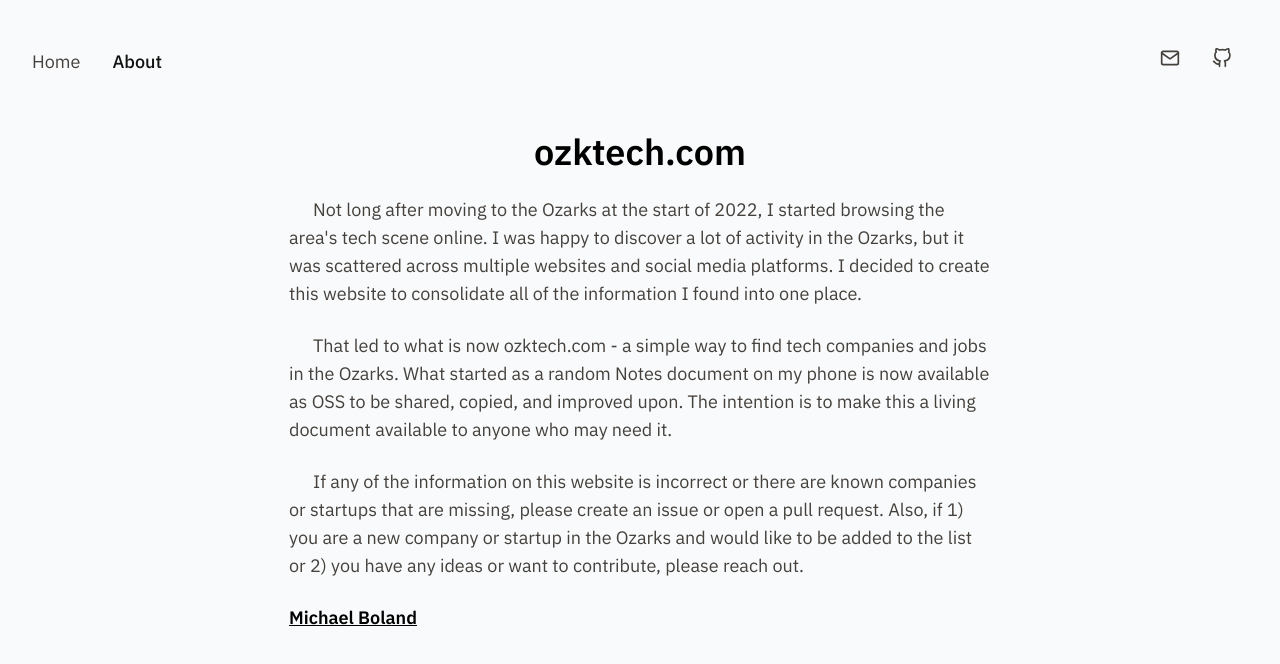
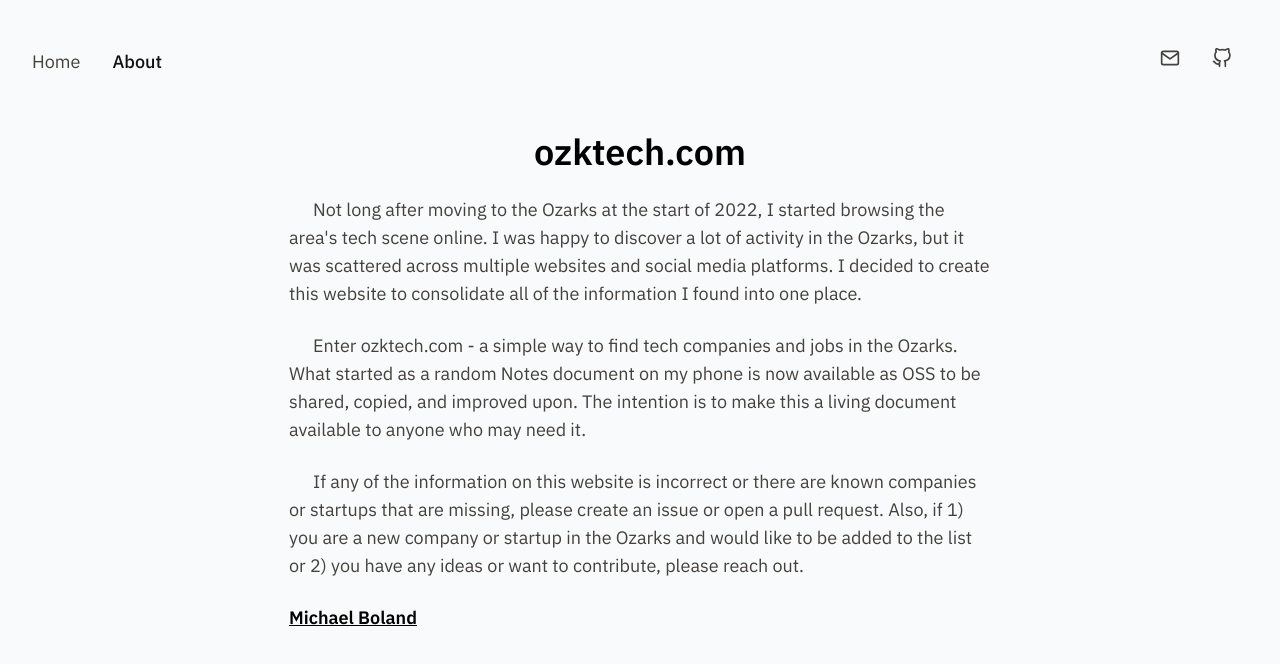
Before and after one commit to bolandonl/ozktech.com, a Next.js app: page /about in a window 1280 px wide. Shown: the top 664 px of the page. Built offline with nearby package versions, Linux system fonts and the light colour scheme.

Commit message:
Update about.tsx.

```diff
--- a/pages/about.tsx
+++ b/pages/about.tsx
@@ -21,7 +21,7 @@
                   consolidate all of the information I found into one place.
                 </p>
                 <p className="max-w-prose">
-                  <span className="ml-6">That</span> led to what is now ozktech.com - a simple way
+                  <span className="ml-6">Enter</span> ozktech.com - a simple way
                   to find tech companies and jobs in the Ozarks. What started as a random Notes
                   document on my phone is now available as OSS to be shared, copied, and improved
                   upon. The intention is to make this a living document available to anyone who may
```
